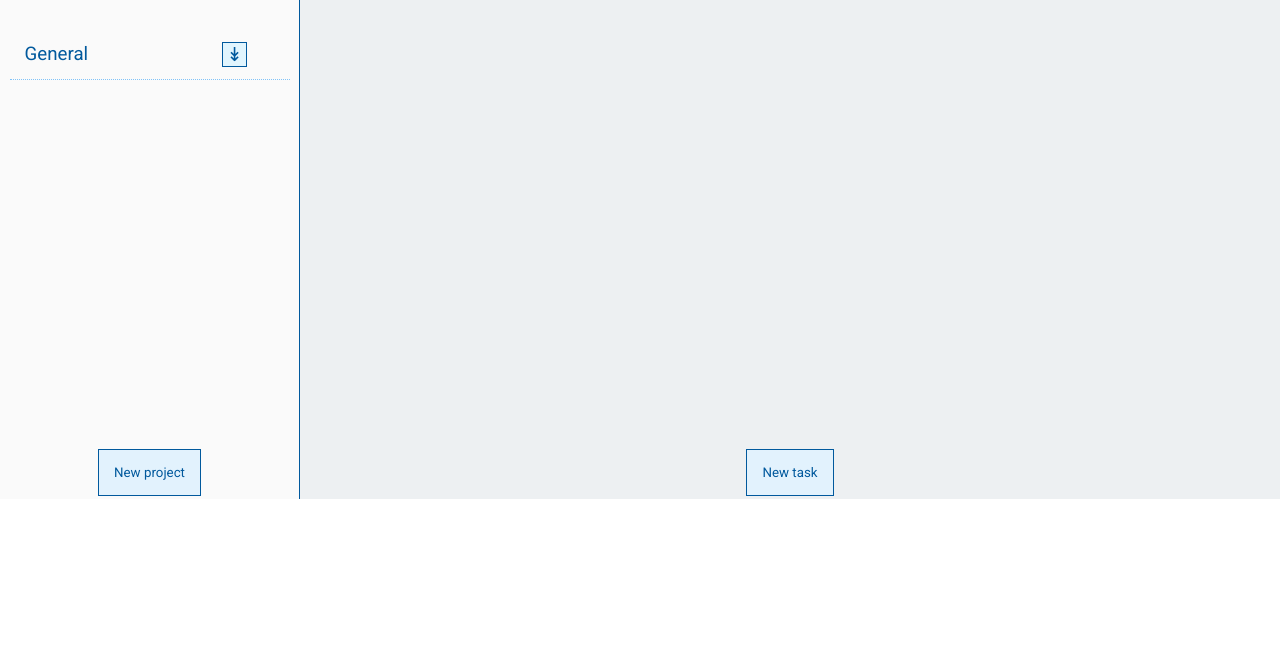
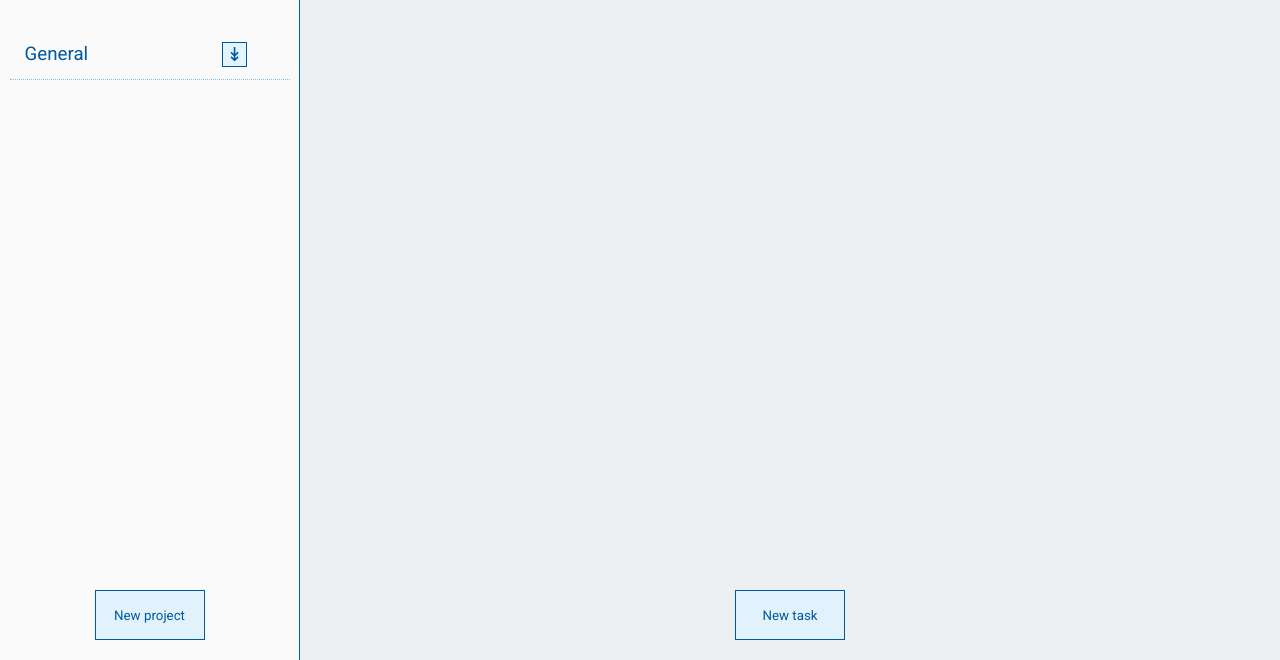
Before and after one commit to AlmirBunjaku/TodoListJS, a website built with webpack: page dist/index.html in a window 1280 px wide. Shown: the part 140-800 px from the top of the page. Built offline with Linux system fonts and the light colour scheme.

Commit message:
Added page container div, set height to fit window, added margin to "New" buttons

```diff
--- a/src/style.css
+++ b/src/style.css
@@ -27,7 +27,14 @@ button {
 body {
     display: flex;
     flex-direction: column;
-    min-height: 100vh;
+    max-height: 100vh;
+    justify-content: flex-start;
+}
+
+#page {
+    height: 100vh;
+    display: grid;
+    grid-template-rows: auto 1fr;
 }
 
 header {
@@ -41,13 +48,14 @@ header {
 }
 
 #wrapper {
+    height: 100%;
     display: grid;
     grid-template-columns: 300px 1fr;
 }
 
 #projects-container {
     display: grid;
-    grid-template-rows: 50px 1fr 50px;
+    grid-template-rows: 50px 1fr 70px;
     row-gap: 20px;
     justify-items: center;
     background-color: hsl(0, 0%, 98%);
@@ -64,7 +72,7 @@ header {
 }
 
 #projects-list {
-    height: 400px;
+    max-height: calc(100vh - 270px);
     background-color: hsl(0, 0%, 98%);
     overflow-y: auto;
 }
@@ -136,9 +144,10 @@ header {
 }
 
 #new-project-button {
+    margin-bottom: 20px;
     border: none;
-    width: fit-content;
-    height: fit-content;
+    width: 110px;
+    height: 50px;
     padding: 15px;
     border: 1px solid hsl(206, 99%, 31%);
     border-radius: none;
@@ -155,7 +164,7 @@ header {
 
 #todo-container {
     display: grid;
-    grid-template-rows: 50px 1fr 50px;
+    grid-template-rows: 50px 1fr 70px;
     grid-template-columns: 1fr;
     justify-items: center;
     background-color: hsl(204, 15%, 94%);
@@ -171,7 +180,7 @@ header {
 }
 
 #todo-list {
-    height: 400px;
+    max-height: calc(100vh - 270px);
     min-width: 100%;
     display: flex;
     flex-direction: row;
@@ -271,9 +280,10 @@ header {
 }
 
 #new-todo-button {
+    margin-bottom: 20px;
     border: none;
-    width: fit-content;
-    height: fit-content;
+    width: 110px;
+    height: 50px;
     padding: 15px;
     border: 1px solid hsl(206, 99%, 31%);
     border-radius: none;
```
Also changed, not shown: dist/index.html, dist/main.js.
